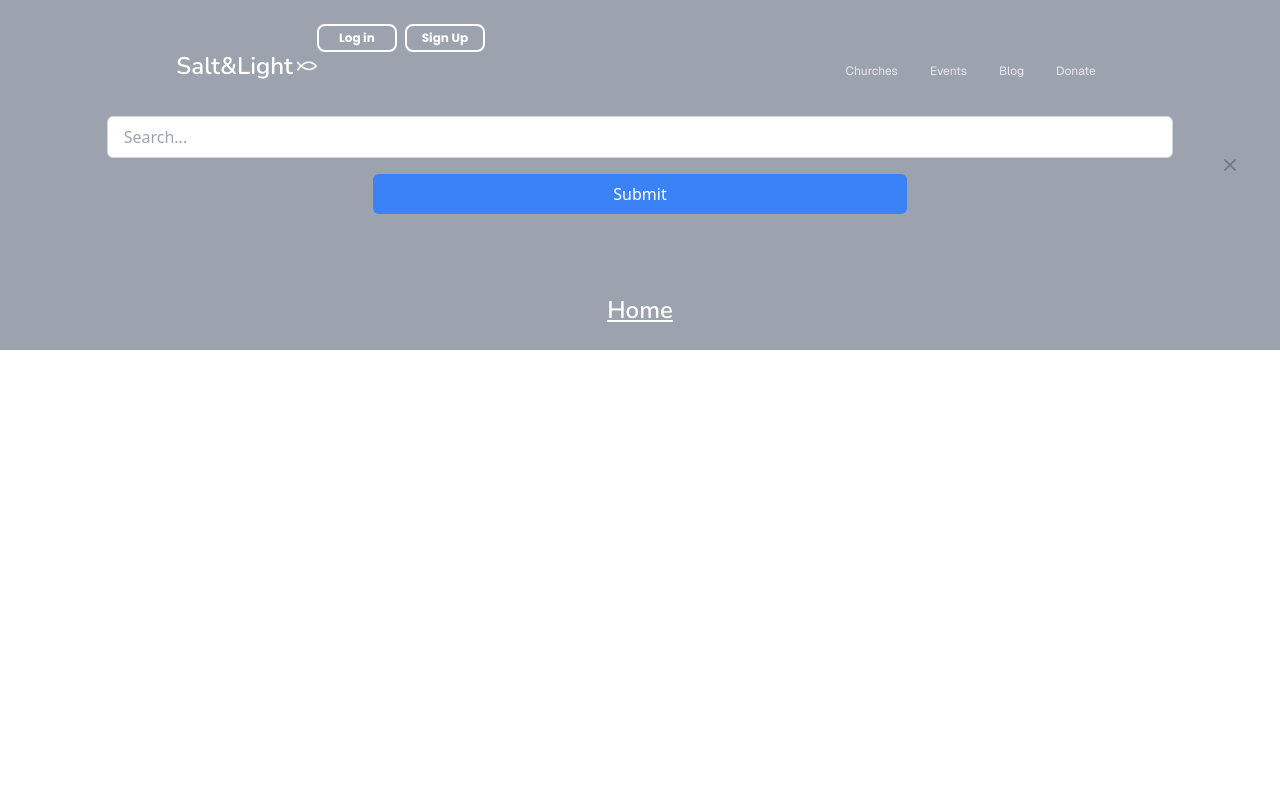
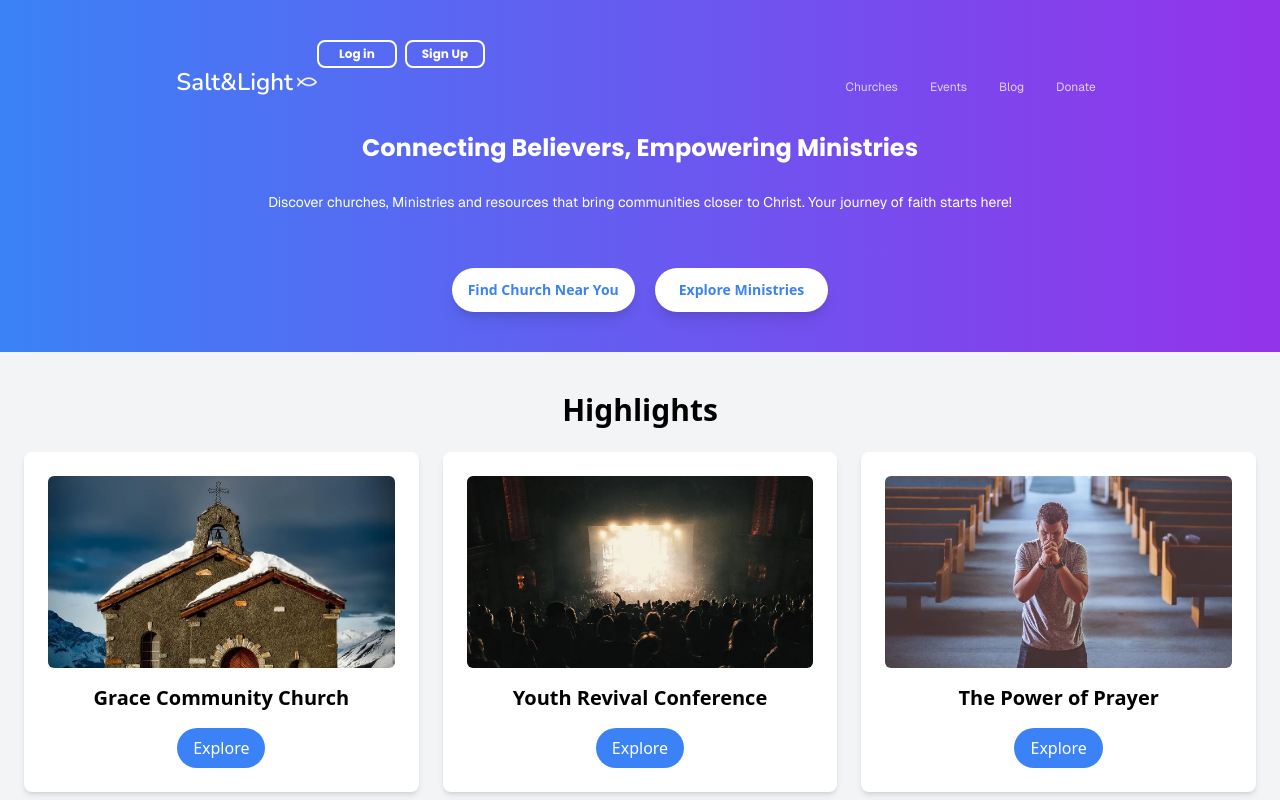
Before and after one commit to softwareNinja-888/salt_light, a React (Vite) app in the folder salt_light/: page / in a window 1280 px wide. Shown: the top 800 px of the page. Built offline with nearby package versions, Linux system fonts and the light colour scheme; what tailwindcss-debug-screens would draw is missing.

Commit message:
Refactor home page

```diff
--- a/salt_light/src/App.jsx
+++ b/salt_light/src/App.jsx
@@ -4,6 +4,8 @@ import './App.css'
 import { Link, useNavigate } from 'react-router'
 import { useAuth } from './components/AuthContext.jsx'
 import { ChurchLocator } from './components/ChurchLocator.jsx'
+import { Highlights } from './components/Highlights.jsx'
+import { Footer } from './components/Footer.jsx'
 
 function App() {
 
@@ -13,9 +15,8 @@ function App() {
     <>
         <>
           <Header/>
-            <div className="font-nunito text-xl px-2 py-4 flex items-center justify-center">
-            {/* <ChurchLocator/> */}
-          </div>
+          <Highlights/>
+          <Footer/>
         </>
     </>
   )
--- a/salt_light/src/components/Footer.jsx
+++ b/salt_light/src/components/Footer.jsx
@@ -1,5 +1,6 @@
 export function Footer(){
     return (
-        <div className="h-72 bg-gray-400 mt-16"></div>
+        <div className="bg-gradient-to-r from-blue-500 to-purple-600 text-white py-10 text-center h-72 bg-gray-400 mt-16"></div>
+
     )
 }
--- a/salt_light/src/components/Header.jsx
+++ b/salt_light/src/components/Header.jsx
@@ -13,11 +13,8 @@ import { pages, util } from "../data/data.js";
 import fish from '/fishWhite.webp'
 export function Header(){
 
+    // TO DYANMICALLY DISPLAY CONTENT
 
-    // FOR MENU
-    // const [IsOpen,setIsOpen] = useState(false)
-
-    // TO DYANMICALLY DISPLAY CONTENT
     const {IsLoggedIn, login, logout,IsOpen,toggleMenu,ActiveUser} = useAuth()
 
     const url = useLocation().pathname
@@ -32,7 +29,8 @@ export function Header(){
 
     return (
         <>
-            <div className="flex flex-col h-full py-6 bg-gray-400 bg-cover bg-center">
+            {/* <div className="flex flex-col h-full py-6 bg-gray-400 bg-cover bg-center"> */}
+            <div className="bg-gradient-to-r from-blue-500 to-purple-600 text-white py-10 text-center">
             <div className="sm:flex sm:flex-row sm:justify-around">
                 <div className="flex justify-between px-2 mb-2">
 
@@ -56,16 +54,37 @@ export function Header(){
                 <Menu IsOpen={IsOpen} toggleMenu={()=>{toggleMenu()}} list={pages.pagesData} axis={'row'}/>
 
             </div>
-
-            <div className="">
-                {/* SEACRH */}
-                <Search/>
+            <div className="flex flex-col justify-center items-center">
+                <h1 className="text-2xl font-poppins">Connecting Believers, Empowering Ministries</h1>
+                <p className="mt-7 text-sm font-geist w-9/12 text-center">Discover churches, Ministries and resources that bring communities closer to Christ. Your journey of faith starts here! </p>
+                <div className="flex justify-center gap-5 mt-8">
+                    <button className="mt-6 px-4 py-3 bg-white text-blue-500 font-semibold rounded-full shadow-lg hover:bg-gray-200 text-sm">
+                        Find Church Near You
+                    </button>
+                    <button className="mt-6 px-6 py-3 bg-white text-blue-500 font-semibold rounded-full shadow-lg hover:bg-gray-200 text-sm">
+                        Explore Ministries
+                    </button>
+                </div>
             </div>
 
+            {/* <div className="">
+                <Search/>
+            </div> */}
 
-            <div className="text-center text-2xl text-white underline font-nunito mt-20">{page === 'Search' ? `${page} Results` :page}</div>
+
+            {/* <div className="text-center text-2xl text-white underline font-nunito mt-20">{page === 'Search' ? `${page} Results` :page}</div> */}
 
         </div>
         </>
     )
 }
+
+// return (
+//     <div className="bg-gradient-to-r from-blue-500 to-purple-600 text-white py-20 text-center">
+//         <h1 className="text-4xl font-bold">Welcome to Skincare Bliss</h1>
+//         <p className="mt-4 text-lg">Discover products that rejuvenate your skin</p>
+//         <button className="mt-6 px-6 py-3 bg-white text-blue-500 font-semibold rounded-full shadow-lg hover:bg-gray-200">
+//             Shop Now
+//         </button>
+//     </div>
+// );
--- /dev/null
+++ b/salt_light/src/components/Highlights.jsx
@@ -0,0 +1,44 @@
+import React from "react";
+import { listingData } from "../data/data";
+import { useNavigate } from "react-router";
+
+export function Highlights() {
+
+    const navigate = useNavigate()
+
+    const highlights = [
+        listingData.churches[0],
+        listingData.events[0],
+        listingData.blog[0],
+        listingData.donate[0],
+    ];
+
+    function handleNavigation(highlight) {
+        navigate(`/pages/${highlight.type}/${highlight.name}`)
+    }
+
+    return (
+        <div className="py-10 bg-gray-100 text-center">
+            <h2 className="text-3xl font-bold mb-6">Highlights</h2>
+            <div className="grid grid-cols-1 md:grid-cols-3 gap-6 px-6">
+                {highlights.map((highlight) => (
+                    <div
+                        key={`${highlight.name || highlight.title}${highlight.id}`}
+                        className="bg-white p-6 rounded-lg shadow-md hover:shadow-lg"
+                    >
+                        <img
+                            src={highlight.imgUrl}
+                            alt={highlight.name || highlight.author || highlight.title}
+                            className="w-full h-48 object-cover rounded-md mb-4"
+                        />
+                        <h3 className="text-xl font-semibold">{highlight.name || highlight.title}</h3>
+                        <p className="text-gray-600">{highlight.price}</p>
+                        <button className="mt-4 px-4 py-2 bg-blue-500 text-white rounded-full hover:bg-blue-600" onClick={()=>{handleNavigation(highlight)}}>
+                            Explore
+                        </button>
+                    </div>
+                ))}
+            </div>
+        </div>
+    );
+}
--- a/salt_light/src/data/data.js
+++ b/salt_light/src/data/data.js
@@ -8,20 +8,7 @@ const util = (function (){
         return text.split(' ').map(word=>word.charAt(0).toUpperCase() + word.slice(1).toLowerCase()).join(' ')
     }
 
-    // function createChurch(id, name, contact, location, services, mission, imgUrl) {
-    //     return {
-    //         id,
-    //         name,
-    //         contact,
-    //         location,
-    //         services,
-    //         mission,
-    //         imgUrl,
-    //         };
-    //     }
-
-
-    function createChurch(id, name, denomination, location, position, contact, serviceTimes, services, websiteUrl,imgUrl, mission) {
+    function createChurch(id, name, denomination, location, position, contact, serviceTimes, services, websiteUrl,imgUrl, mission,type='churches') {
         return {
             id,
             name,
@@ -33,12 +20,13 @@ const util = (function (){
             services,
             websiteUrl,
             imgUrl,
-            mission
+            mission,
+            type
         };
     }
 
 
-    function createEvents(id, name, contact, location, services, mission, imgUrl) {
+    function createEvents(id, name, contact, location, services, mission, imgUrl,type='events') {
         return {
             id,
             name,
@@ -47,10 +35,11 @@ const util = (function (){
             services,
             mission,
             imgUrl,
+            type,
         };
     }
 
-    function createDonationOption(id, title, description, amountOptions, imgUrl) {
+    function createDonationOption(id, title, description, amountOptions, imgUrl,type="donate") {
         const maxLength = 60; // Adjust this value to set the desired summary length
         const summary = description.length > maxLength
             ? description.slice(0, maxLength) + "..."
@@ -62,11 +51,12 @@ const util = (function (){
             description,
             amountOptions, // Array of suggested donation amounts
             imgUrl,
-            summary
+            summary,
+            type
         };
     }
 
-    function createBlog(id, title, author, date, content, tags, imgUrl) {
+    function createBlog(id, title, author, date, content, tags, imgUrl,type='blog') {
         const maxLength = 100; // Adjust this value to set the desired summary length
         const summary = content.length > maxLength
             ? content.slice(0, maxLength) + "..."
@@ -81,6 +71,7 @@ const util = (function (){
             content,
             tags,
             imgUrl,
+            type
         };
     }
 
```
